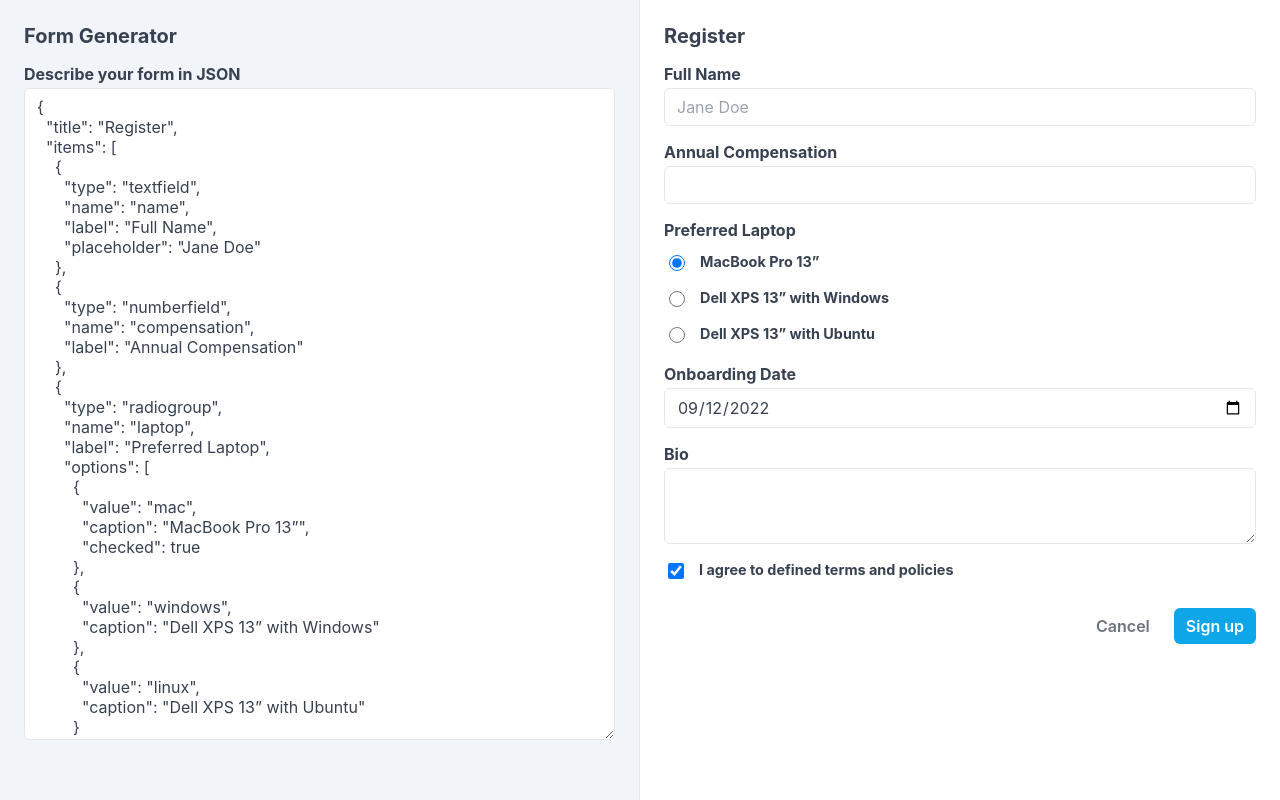
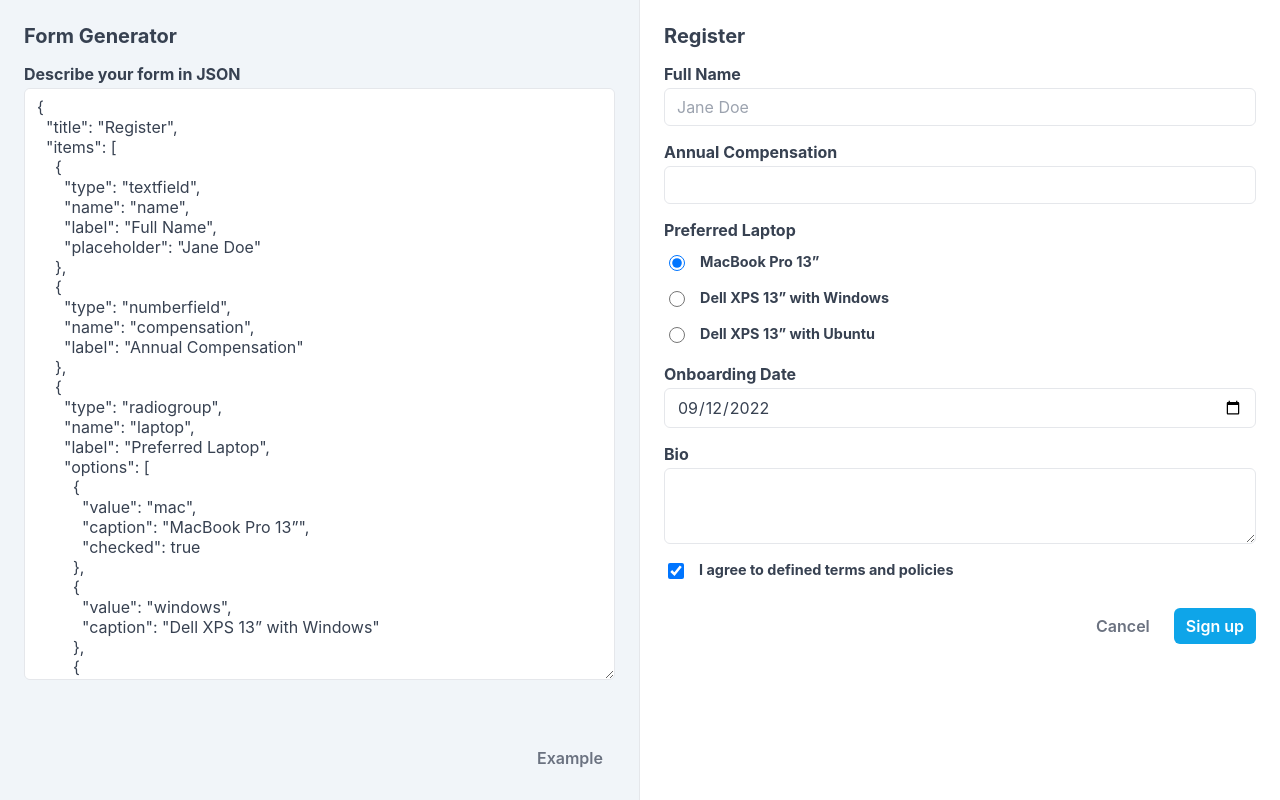
Before and after one commit to isqua/form-generator, a React (Create React App) app: page / in a window 1280 px wide. Built offline with nearby package versions, Linux system fonts and the light colour scheme.

Commit message:
feat: add a button to reset a code to the example

```diff
--- a/src/features/FormGenerator/FormGenerator.tsx
+++ b/src/features/FormGenerator/FormGenerator.tsx
@@ -17,6 +17,10 @@ export function FormGenerator(): React.ReactElement {
     });
   }, [dispatch]);
 
+  const handleReset = () => {
+    dispatch({ type: FormGeneratorAction.reset });
+  };
+
   return (
     <Layout
       main={(
@@ -24,6 +28,7 @@ export function FormGenerator(): React.ReactElement {
           initialValue={state.text}
           error={state.error}
           onChange={handleChange}
+          onReset={handleReset}
         />
       )}
       secondary={(
--- a/src/features/FormGenerator/model/reducer.ts
+++ b/src/features/FormGenerator/model/reducer.ts
@@ -1,4 +1,5 @@
 import { validate } from '../schema/validate';
+import { defaultSchema, init } from './state';
 import { FormGeneratorAction, IFormGeneratorState, IFormGeneratorAction } from './types';
 
 const safeParseJson = (text: string) => {
@@ -53,5 +54,9 @@ export function reducer(
     };
   }
 
+  if (action.type === FormGeneratorAction.reset) {
+    return init(defaultSchema);
+  }
+
   return state;
 }
--- a/src/features/FormGenerator/model/types.ts
+++ b/src/features/FormGenerator/model/types.ts
@@ -2,6 +2,7 @@ import { IForm } from '../types/form';
 
 export enum FormGeneratorAction {
   update = 'update',
+  reset = 'reset',
 }
 
 interface IFormGeneratorActionUpdate {
@@ -9,7 +10,13 @@ interface IFormGeneratorActionUpdate {
   payload: { text: string };
 }
 
-export type IFormGeneratorAction = IFormGeneratorActionUpdate;
+interface IFormGeneratorActionReset {
+  type: FormGeneratorAction.reset;
+}
+
+export type IFormGeneratorAction =
+  IFormGeneratorActionUpdate |
+  IFormGeneratorActionReset;
 
 export interface IFormGeneratorState {
   text: string;
--- a/src/features/FormGenerator/widgets/FormParser/FormParser.tsx
+++ b/src/features/FormGenerator/widgets/FormParser/FormParser.tsx
@@ -3,6 +3,7 @@ import React from 'react';
 import { Form } from '../../../../shared/components/Form';
 import { FormError } from '../../../../shared/components/FormError';
 import { TextArea } from '../../../../shared/components/TextArea';
+import { IButtonProps } from '../../../../shared/components/Button';
 import { useDebounce } from '../../../../shared/hooks/useDebounce';
 import { ActionType, IForm, InputType } from '../../types/form';
 import { IFormParserProps } from './FormParser.types';
@@ -19,7 +20,7 @@ const debounceTimeoutInMs = 300;
 
 export function FormParser(props: IFormParserProps): React.ReactElement {
   const {
-    initialValue, error, onChange,
+    initialValue, error, onChange, onReset,
   } = props;
   const [value, setValue] = React.useState<string>(initialValue);
 
@@ -30,10 +31,24 @@ export function FormParser(props: IFormParserProps): React.ReactElement {
     debouncedChangeHandler(text);
   };
 
+  // Reset the value if the state in the store has changed
+  React.useEffect(
+    () => setValue(initialValue),
+    [initialValue],
+  );
+
+  const actions: IButtonProps[] = [
+    {
+      type: 'reset',
+      children: 'Example',
+      onClick: onReset,
+    },
+  ];
+
   return (
     <Form
       title="Form Generator"
-      actions={[]}
+      actions={actions}
       className={styles.container}
       fieldsClassName={styles.fields}
     >
--- a/src/features/FormGenerator/widgets/FormParser/FormParser.types.ts
+++ b/src/features/FormGenerator/widgets/FormParser/FormParser.types.ts
@@ -2,4 +2,5 @@ export interface IFormParserProps {
   initialValue: string;
   error?: string;
   onChange(schema: string): void;
+  onReset(): void;
 }
--- a/src/shared/components/Button/index.ts
+++ b/src/shared/components/Button/index.ts
@@ -1 +1,2 @@
 export { Button } from './Button';
+export type { IButtonProps } from './Button.types';
```
Also changed, not shown: 1 other file (tests, documents, lock files or other folders).
